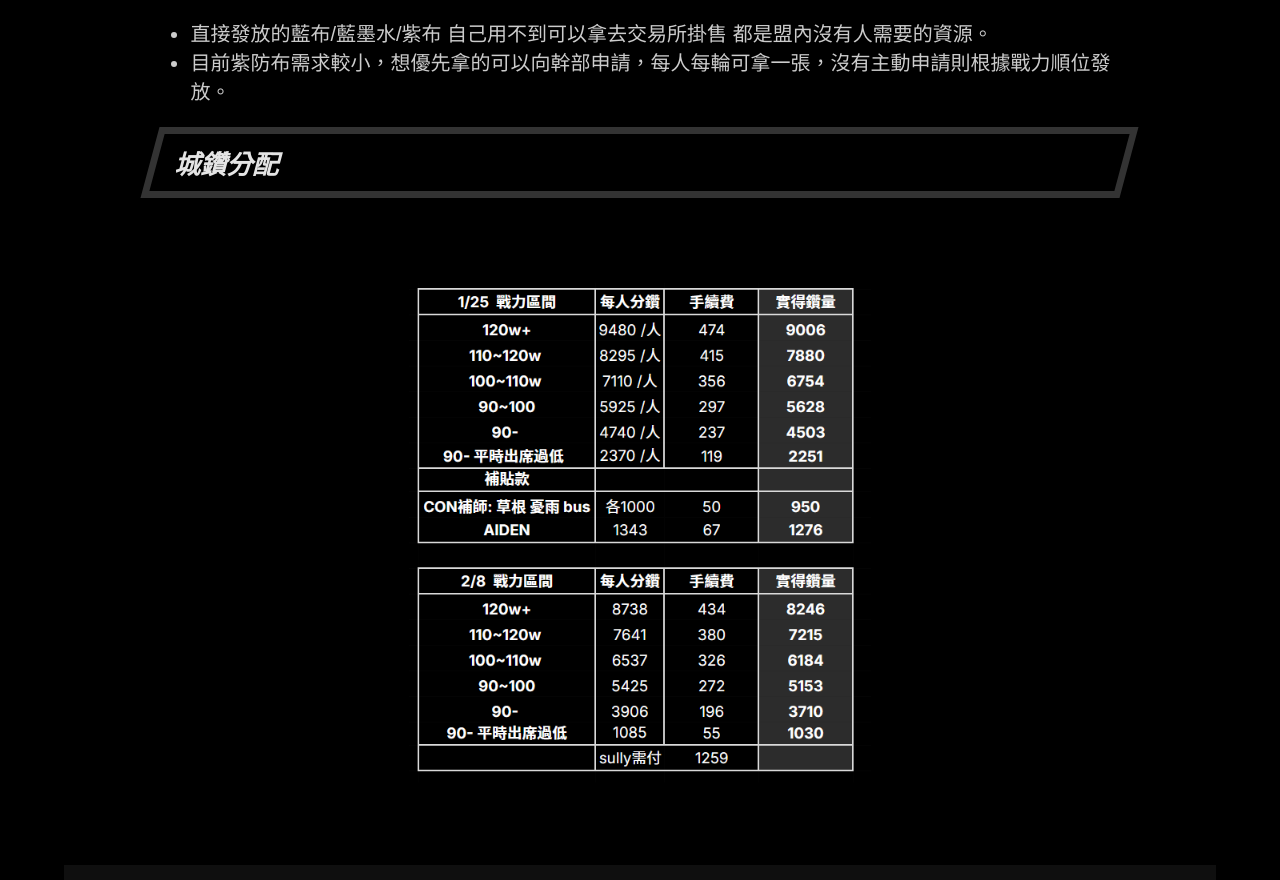
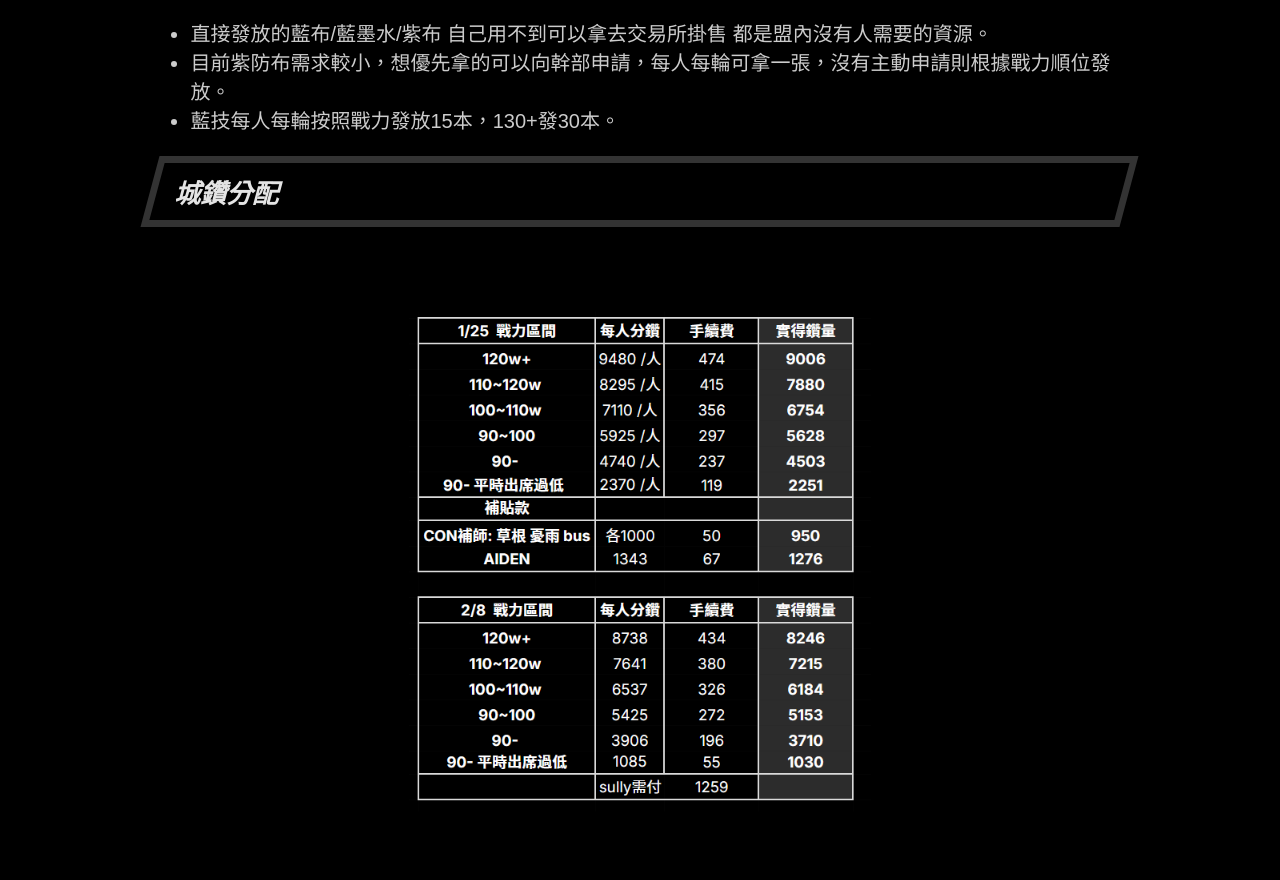
Before and after one commit to Khlooee/eden, a plain HTML site: page html/auction.html in a window 1280 px wide. Shown: the part 1381-2261 px from the top of the page. Drawn offline with Linux system fonts and the light colour scheme.

Commit message:
Update auction.html

```diff
--- a/html/auction.html
+++ b/html/auction.html
@@ -137,6 +137,7 @@
         <ul>
             <li>直接發放的藍布/藍墨水/紫布 自己用不到可以拿去交易所掛售 都是盟內沒有人需要的資源。</li>
             <li>目前紫防布需求較小，想優先拿的可以向幹部申請，每人每輪可拿一張，沒有主動申請則根據戰力順位發放。</li>
+            <li>藍技每人每輪按照戰力發放15本，130+發30本。</li>
         </ul>
 
 
```
